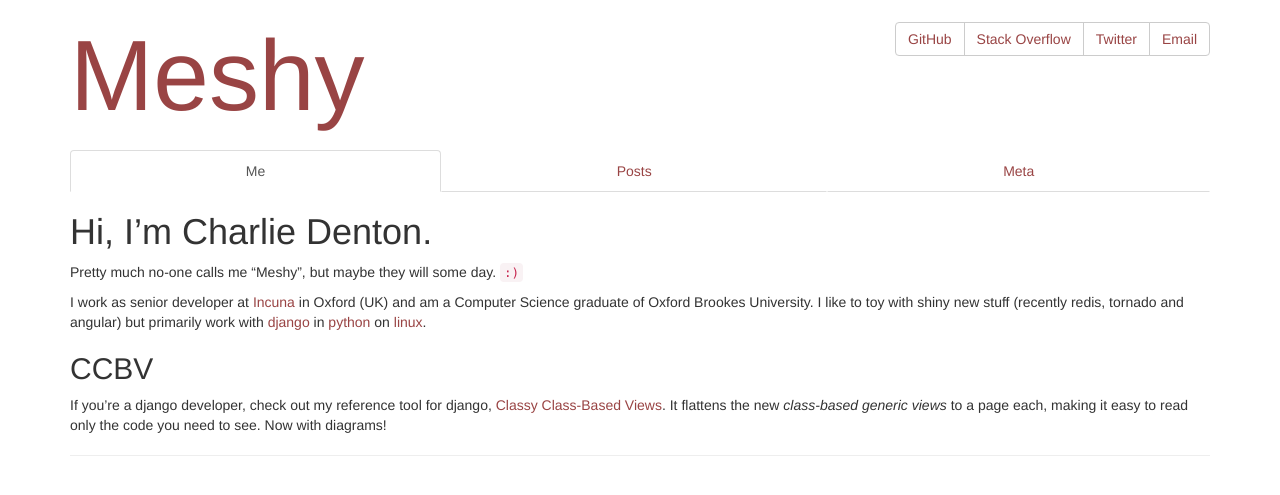
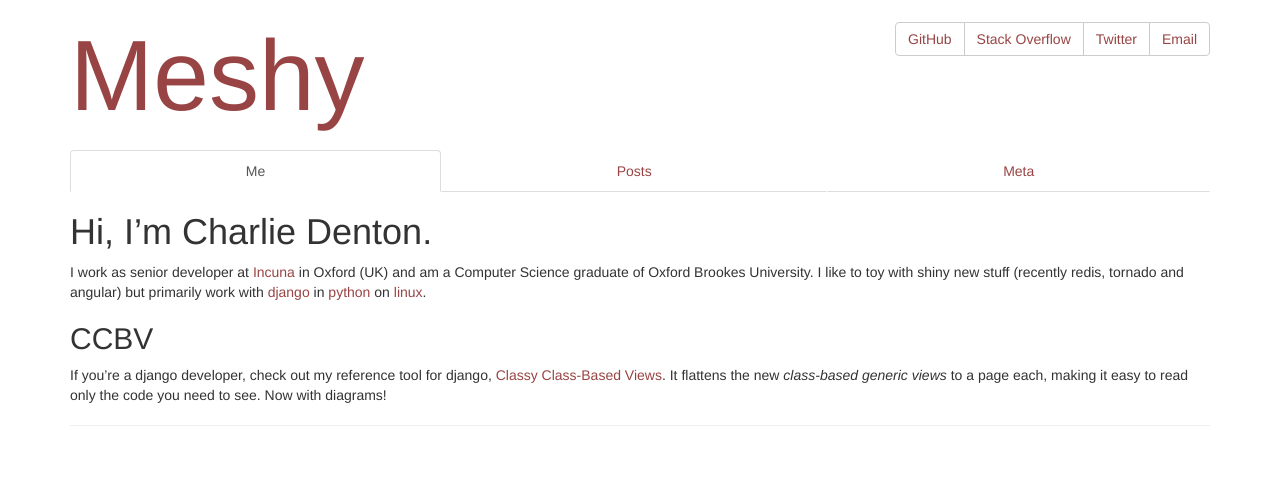
Before and after one commit to meshy/meshy.github.com, a Jekyll site: the page built from index.markdown, in a window 1280 px wide. Shown: the top 495 px of the page. Built offline with Jekyll 4.4.1, drawn with Linux system fonts in a browser that asks for light colours; nearby versions of some CDN libraries; some web fonts are replaced; Markdown is read by kramdown in place of the engine named in the settings.

Commit message:
Remove useless info.

```diff
--- a/index.markdown
+++ b/index.markdown
@@ -5,8 +5,6 @@ title: Charlie Denton
 ---
 
 # Hi, I'm Charlie Denton.
-
-Pretty much no-one calls me "Meshy", but maybe they will some day. `:)`
 
 I work as senior developer at [Incuna](http://incuna.com) in Oxford (UK) and
 am a Computer Science graduate of Oxford Brookes University.
```
